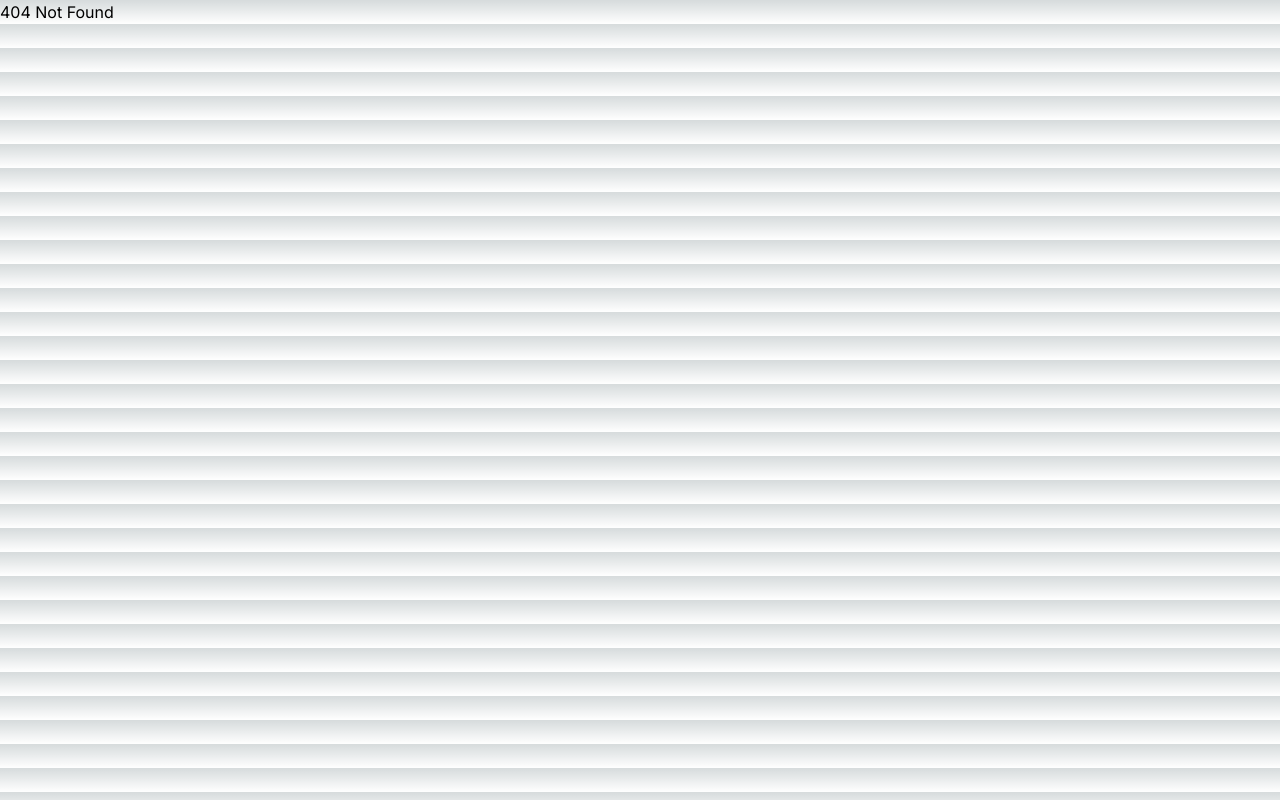
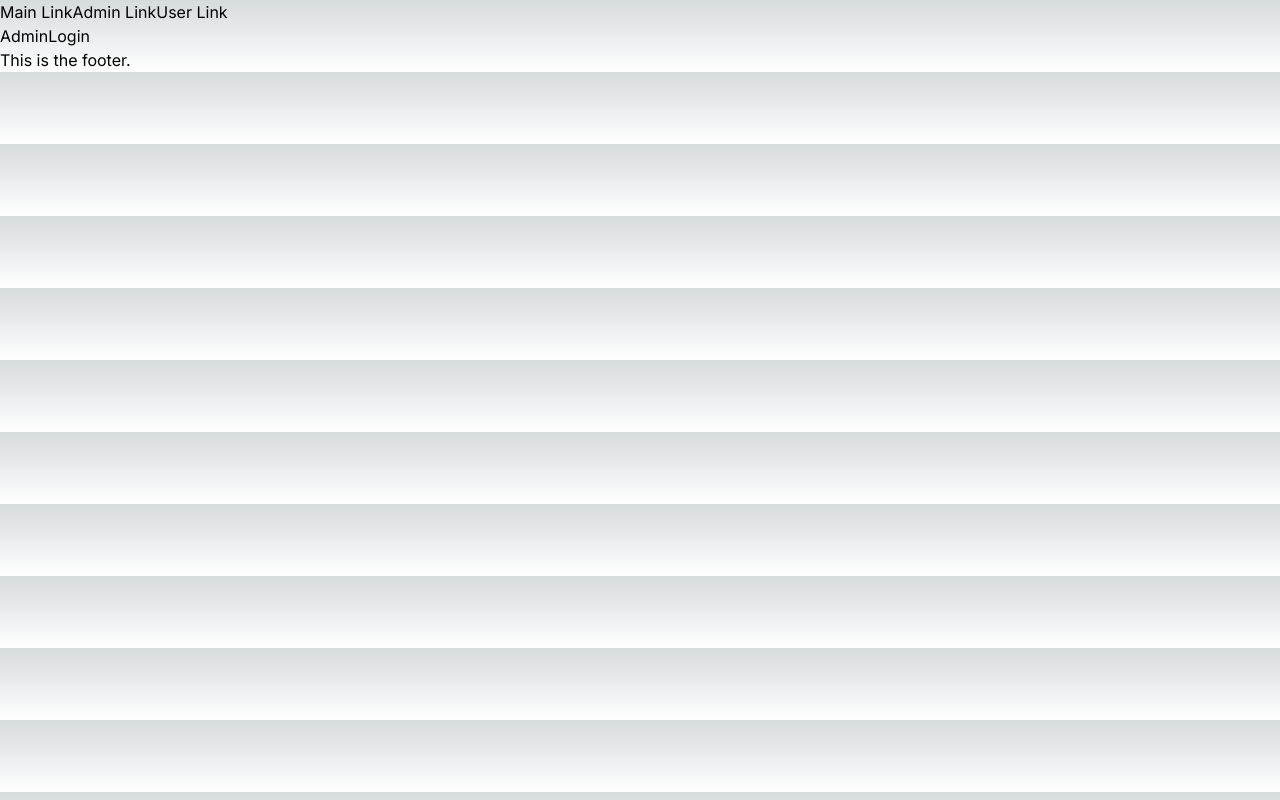
Before and after one commit to PhilipPhyoe/nextTutorials, a Next.js app in the folder first/: page /login/adminlogin in a window 1280 px wide. Before the commit this address had no page. Built offline with nearby package versions, Linux system fonts and the light colour scheme.

Commit message:
add layout lessons

```diff
--- /dev/null
+++ b/first/app/components/footer/page.js
@@ -0,0 +1,8 @@
+import Link from "next/link";
+import React from "react";
+
+const Footer = () => {
+  return <div>This is the footer.</div>;
+};
+
+export default Footer;
--- /dev/null
+++ b/first/app/components/navbar/page.js
@@ -0,0 +1,15 @@
+import Link from "next/link";
+
+const Navbar = () => {
+  return (
+    <div>
+      <ul>
+        <Link href="/login">Main Link</Link>
+        <Link href="/login/adminlogin">Admin Link</Link>
+        <Link href="/login/userlogin">User Link</Link>
+      </ul>
+    </div>
+  );
+};
+
+export default Navbar;
--- /dev/null
+++ b/first/app/login/adminlogin/page.js
@@ -0,0 +1,7 @@
+import React from "react";
+
+const AdminLogin = () => {
+  return <div>AdminLogin</div>;
+};
+
+export default AdminLogin;
--- /dev/null
+++ b/first/app/login/layout.js
@@ -0,0 +1,16 @@
+"use client";
+import React from "react";
+import Navbar from "../components/navbar/page";
+import Footer from "../components/footer/page";
+
+const layout = ({ children }) => {
+  return (
+    <div>
+      <Navbar />
+      {children}
+      <Footer />
+    </div>
+  );
+};
+
+export default layout;
--- /dev/null
+++ b/first/app/login/page.js
@@ -0,0 +1,7 @@
+import React from "react";
+
+const Login = () => {
+  return <div>Login</div>;
+};
+
+export default Login;
--- /dev/null
+++ b/first/app/login/userlogin/page.js
@@ -0,0 +1,7 @@
+import React from "react";
+
+const UserLogin = () => {
+  return <div>UserLogin</div>;
+};
+
+export default UserLogin;
```
